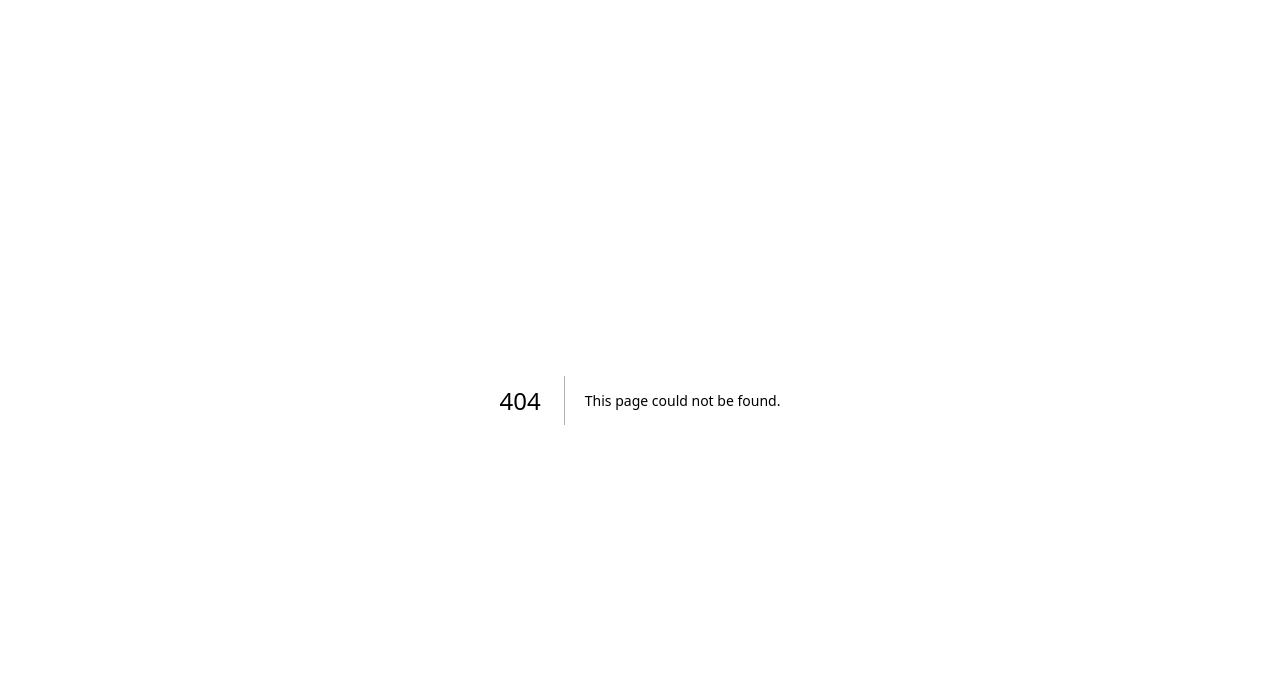
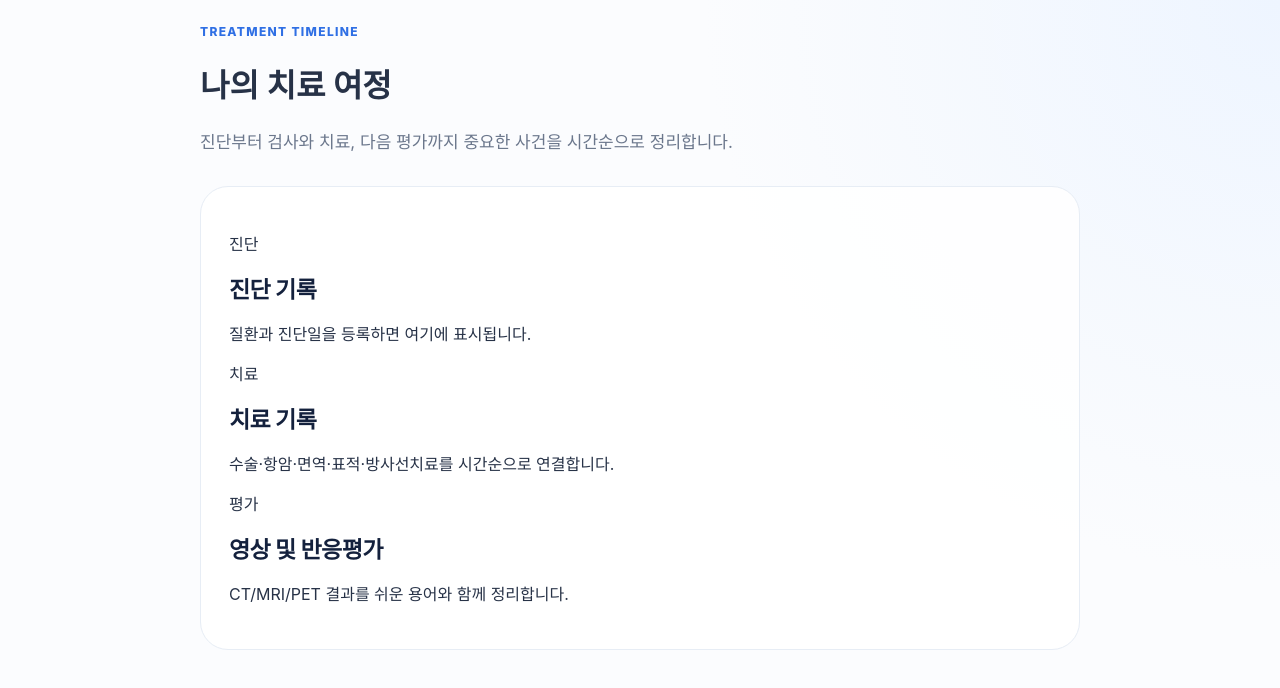
Before and after one commit to Mespital/ApuDa, a Next.js app in the folder platform/: page /my/timeline in a window 1280 px wide. Before the commit this address had no page. Shown: the top 688 px of the page. Built offline with nearby package versions, Linux system fonts and the light colour scheme.

Commit message:
feat(platform): add platform/app/my/timeline/page.tsx

```diff
--- /dev/null
+++ b/platform/app/my/timeline/page.tsx
@@ -0,0 +1,31 @@
+export default function TimelinePage() {
+  const demoEvents = [
+    { date: "진단", title: "진단 기록", note: "질환과 진단일을 등록하면 여기에 표시됩니다." },
+    { date: "치료", title: "치료 기록", note: "수술·항암·면역·표적·방사선치료를 시간순으로 연결합니다." },
+    { date: "평가", title: "영상 및 반응평가", note: "CT/MRI/PET 결과를 쉬운 용어와 함께 정리합니다." }
+  ];
+
+  return (
+    <main className="shell">
+      <p className="eyebrow">TREATMENT TIMELINE</p>
+      <h1 className="pageTitle">나의 치료 여정</h1>
+      <p className="heroCopy">
+        진단부터 검사와 치료, 다음 평가까지 중요한 사건을 시간순으로
+        정리합니다.
+      </p>
+
+      <section className="section timeline">
+        {demoEvents.map((event) => (
+          <article className="timelineItem" key={event.date}>
+            <div className="timelineDot" />
+            <div>
+              <p className="timelineDate">{event.date}</p>
+              <h3>{event.title}</h3>
+              <p>{event.note}</p>
+            </div>
+          </article>
+        ))}
+      </section>
+    </main>
+  );
+}
```
